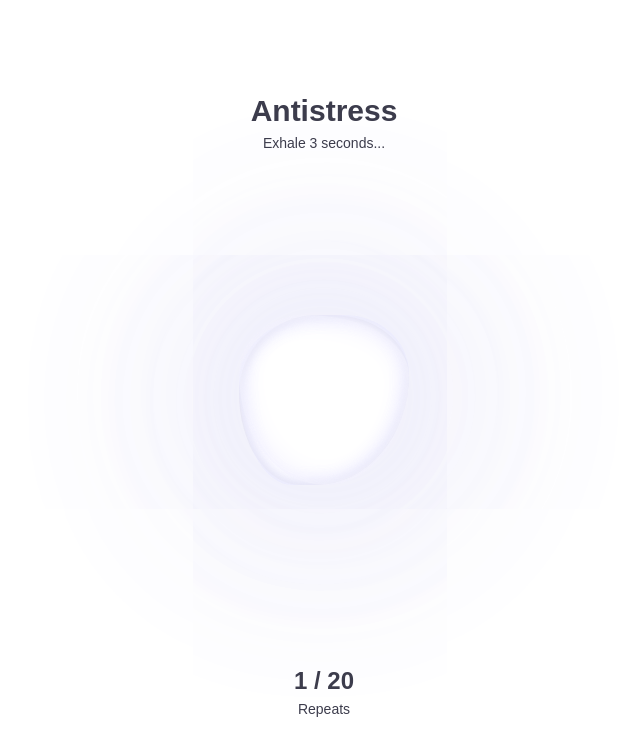
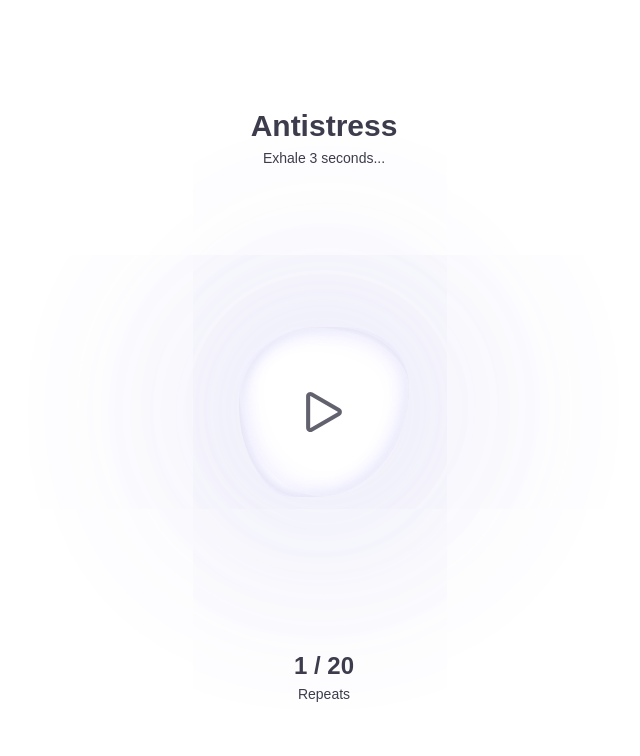
Before and after one commit to denisoed/BrainUp, a Vue app: page / in a window 1280 px wide. Shown: the top 756 px of the page, without its empty margins (316-956 px from the left). Built offline with nearby package versions, Linux system fonts and the light colour scheme; no server answers; what vue3-touch-events, yandex-metrika-vue3 would draw is missing.

Commit message:
Updated styles

```diff
--- a/src/pages/HomePage.vue
+++ b/src/pages/HomePage.vue
@@ -18,6 +18,7 @@
         v-if="typeof metronomeStartTimer === 'number'"
         class="cycle-timer"
       >{{ `00:0${metronomeStartTimer}` }}</div>
+      <img v-else-if="!isAnimating" class="play-icon" src="@/assets/play-icon.svg" alt="Play" />
       <BlobCircles />
     </div>
 
@@ -181,14 +182,7 @@ const toggleAnimation = () => {
   }
 };
 
-function startBreathe() {
-  if (isAnimating.value) {
-    toggleAnimation();
-    return;
-  }
-  metronomeStartTimer.value = 4;
-  metronomeStartTimer.value -= 1;
-  metronomeMusicPlayer.play();
+function runMetronome(callback: () => any) {
   setTimeout(() => {
     metronomeStartTimer.value -= 1;
     metronomeMusicPlayer.play();
@@ -200,11 +194,24 @@ function startBreathe() {
   setTimeout(() => {
     metronomeStartTimer.value -= 1;
     metronomeMusicPlayer.play();
+    callback();
+  }, 3000);
+}
+
+function startBreathe() {
+  if (isAnimating.value) {
+    toggleAnimation();
+    return;
+  }
+  metronomeStartTimer.value = 4;
+  metronomeStartTimer.value -= 1;
+  metronomeMusicPlayer.play();
+  runMetronome(() => {
     setTimeout(() => {
       toggleAnimation();
       metronomeStartTimer.value = null;
     }, 1000);
-  }, 3000);
+  });
 }
 
 onBeforeMount(() => {
@@ -221,7 +228,7 @@ onMounted(() => {
   display: flex;
   flex-direction: column;
   align-items: center;
-  justify-content: center;
+  justify-content: space-around;
   height: 100vh;
   min-height: 100vh;
   max-height: 100vh;
@@ -234,9 +241,6 @@ onMounted(() => {
 
 .info {
   width: 100%;
-  position: fixed;
-  top: 10%;
-  left: 50%;
   display: flex;
   align-items: center;
   justify-content: space-between;
@@ -244,7 +248,6 @@ onMounted(() => {
   font-size: 16px;
   color: #3c3c4c;
   padding: 8px 12px;
-  transform: translateX(-50%);
   z-index: 2;
 
   .name {
@@ -260,10 +263,6 @@ onMounted(() => {
 }
 
 .info-2 {
-  position: fixed;
-  bottom: 10%;
-  left: 50%;
-  transform: translateX(-50%);
   display: flex;
   align-items: center;
   justify-content: center;
@@ -289,6 +288,15 @@ onMounted(() => {
   // background: #c3c2dd;
   position: relative;
   z-index: 1;
+
+  .play-icon {
+    width: 40px;
+    position: absolute;
+    top: 50%;
+    left: 50%;
+    transform: translate(-50%, -50%);
+    opacity: 0.8;
+  }
 }
 
 .inner-circle {
```
Also changed, not shown: src/assets/play-icon.svg (added).
